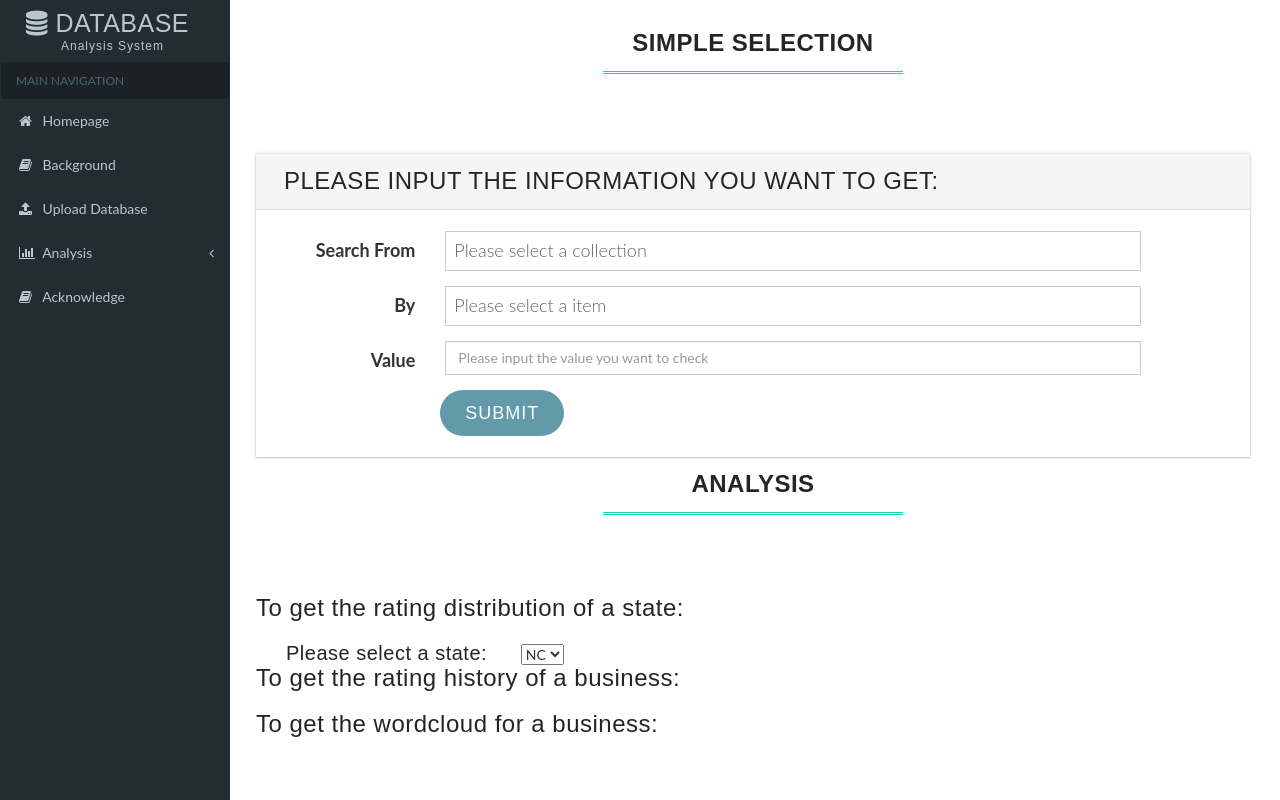
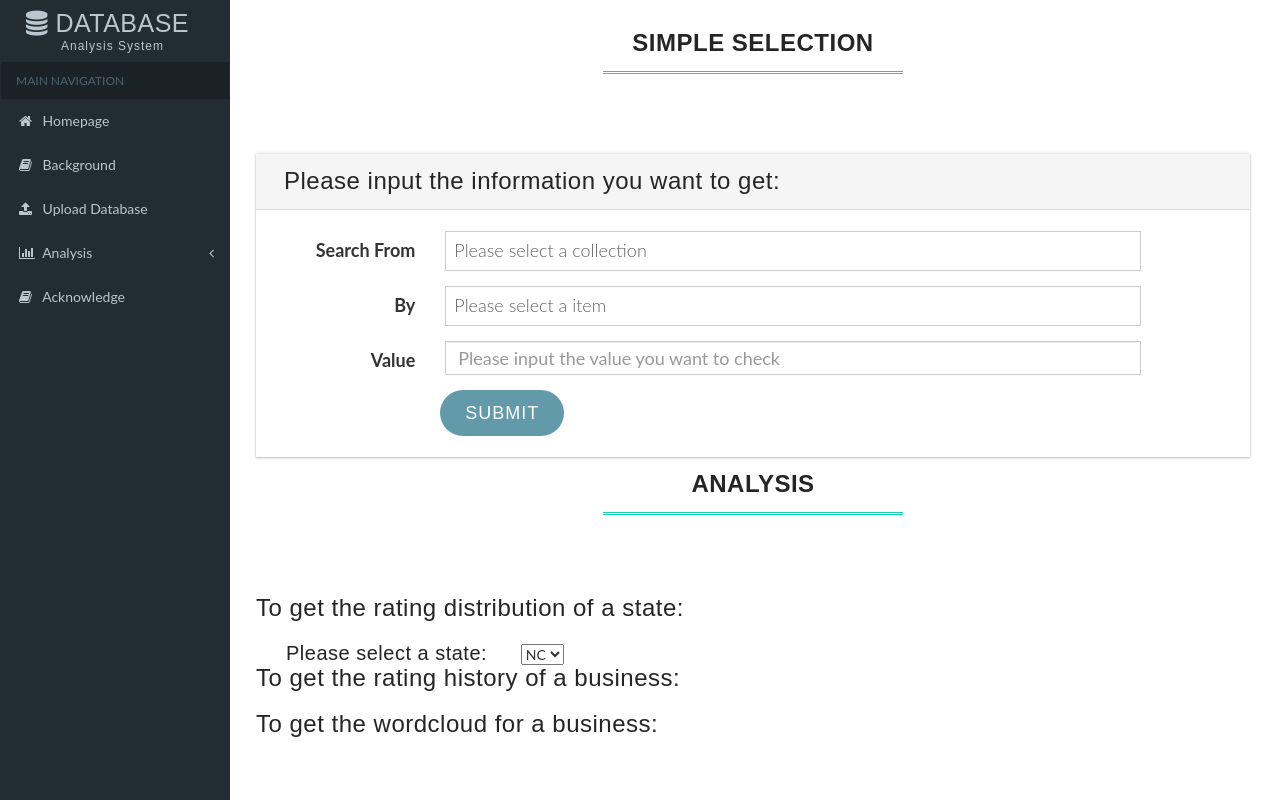
Before and after one commit to nancy0361/CS516_DataPipeline, a Flask app: page /analysis in a window 1280 px wide. Run offline with Flask 2, Linux system fonts and the light colour scheme; parts of the project's set-up code (start-up, migrations or seed data) failed here and were passed over; some libraries are stand-ins or nearby versions.

Commit message:
update analysis html

```diff
--- a/web/templates/analysis.html
+++ b/web/templates/analysis.html
@@ -108,9 +108,9 @@
             <hr>
         </div>
         <div class=" form-grids row form-grids-right">
-            <div class="widget-shadow " data-example-id="basic-forms">
+            <div class="widget-shadow " >
                 <div class="form-title">
-                    <h4 style="display:inline;">Please input the information you want to get:</h4>
+                    <h4 style="text-transform:none;">Please input the information you want to get:</h4>
                 </div>
                 <div class="form-body">
                     <form class="form-horizontal">
@@ -138,7 +138,7 @@
                         <div class="form-group">
                                 <label for="inputPassword3" class="col-sm-2 control-label" style="font-size:18px;">Value</label>
                                 <div class="col-sm-9">
-                                    <input class="form-control" id="value" placeholder="Please input the value you want to check">
+                                    <input style="font-size:18px;" class="form-control" id="value" placeholder="Please input the value you want to check">
                                 </div>
                             </div>
                         <div class="col-sm-offset-2">
```
